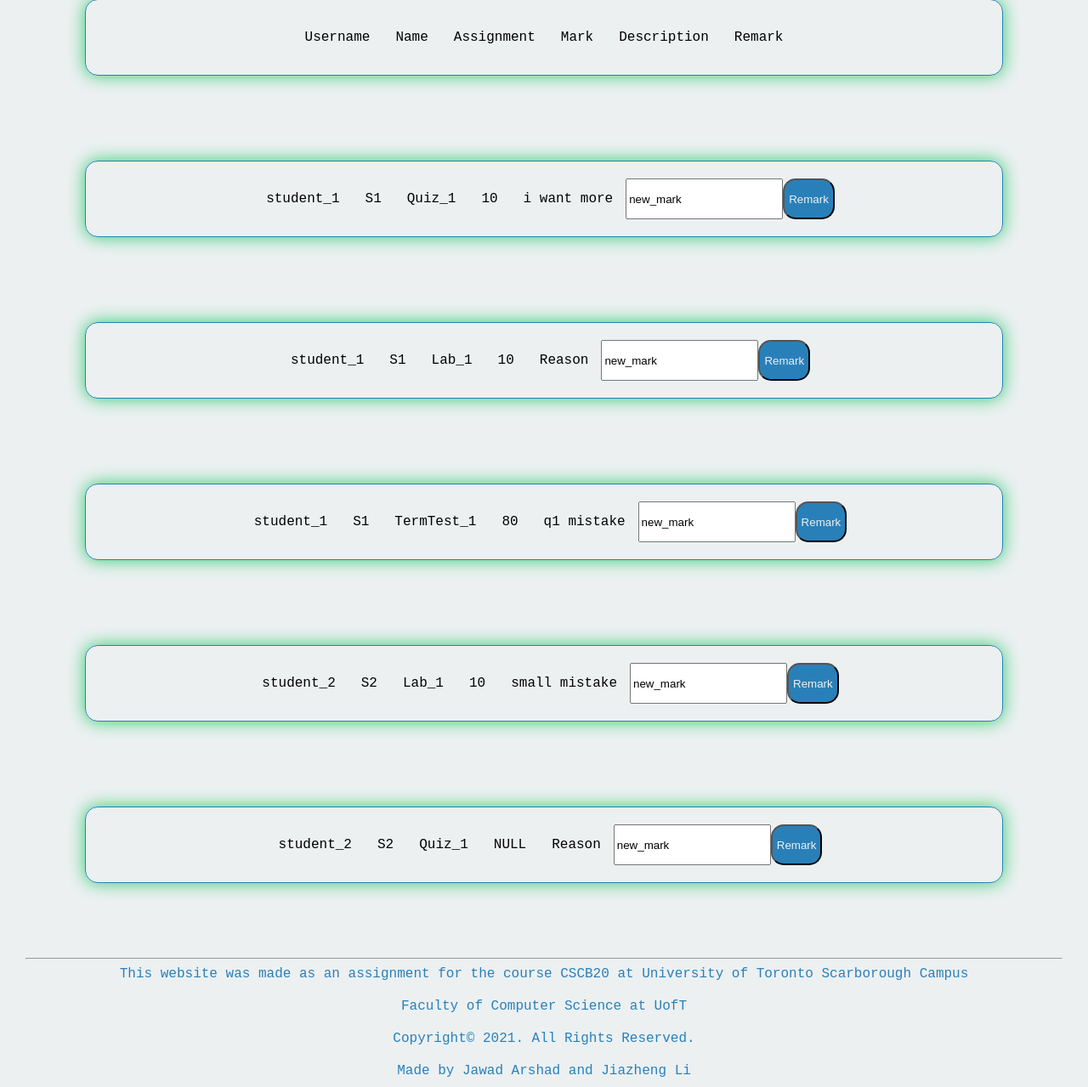
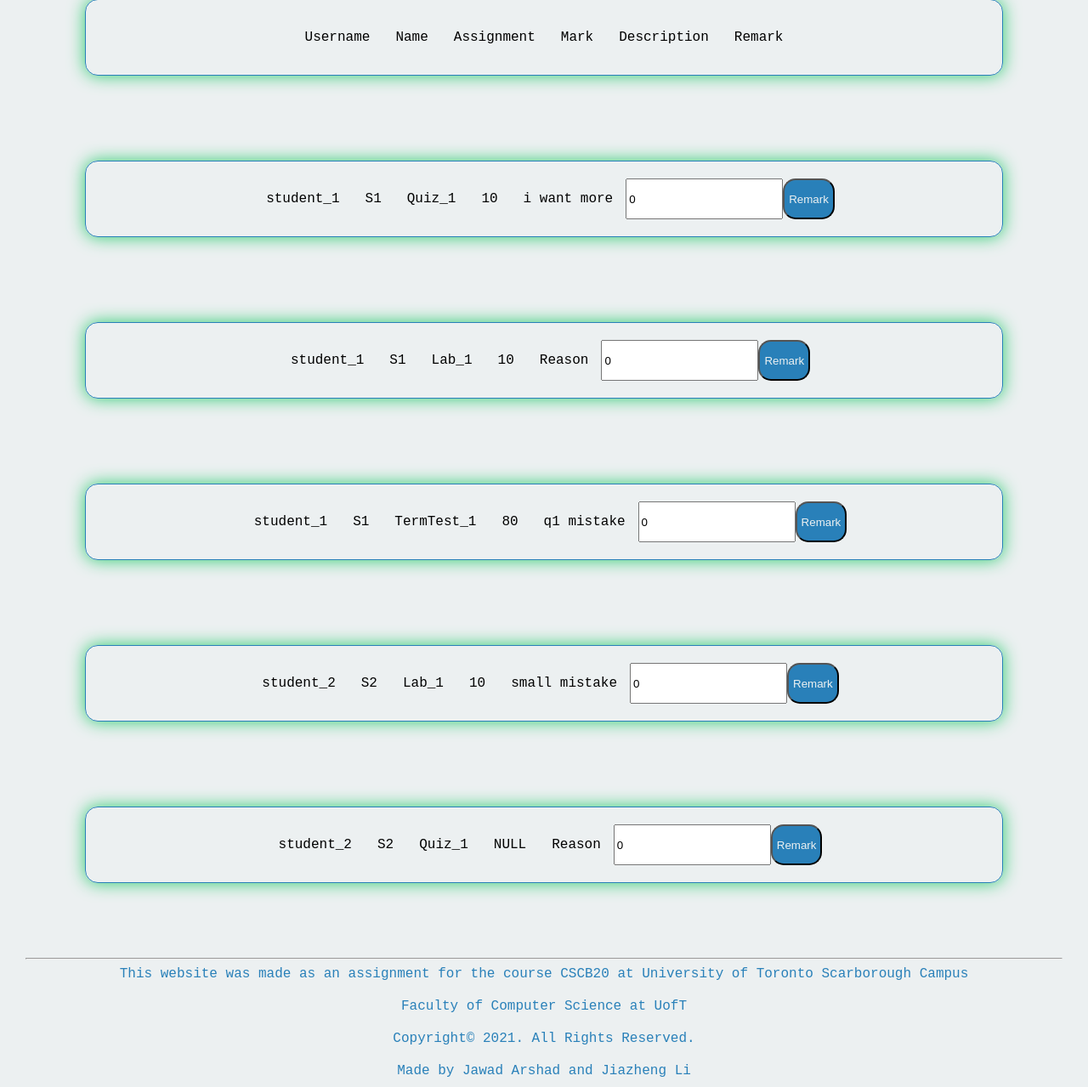
Before and after one commit to ljz3/CSCB20-A3, a Flask app: page /remark.html in a window 1280 px wide. Shown: the part 121-1400 px from the top of the page at 85% size. Run offline with Flask 2, Linux system fonts and the light colour scheme; data comes from the database, SQL or seed files in the repository.

Commit message:
Update remark.html

```diff
--- a/Assignment3/templates/remark.html
+++ b/Assignment3/templates/remark.html
@@ -45,7 +45,7 @@
                     {% if admin %}
                     <input type="hidden" name="Reason" id="Reason" value="{{element['Reason']}}">
                     <div class="content">{{element['Reason']}}</div>
-                    <input type="text" name="new_mark" value="new_mark">
+                    <input type="number" name="new_mark" value="0" min="0">
                     {% else %}
                     <input type="text" name="Reason" value="Reason">
                     {% endif %}
```
